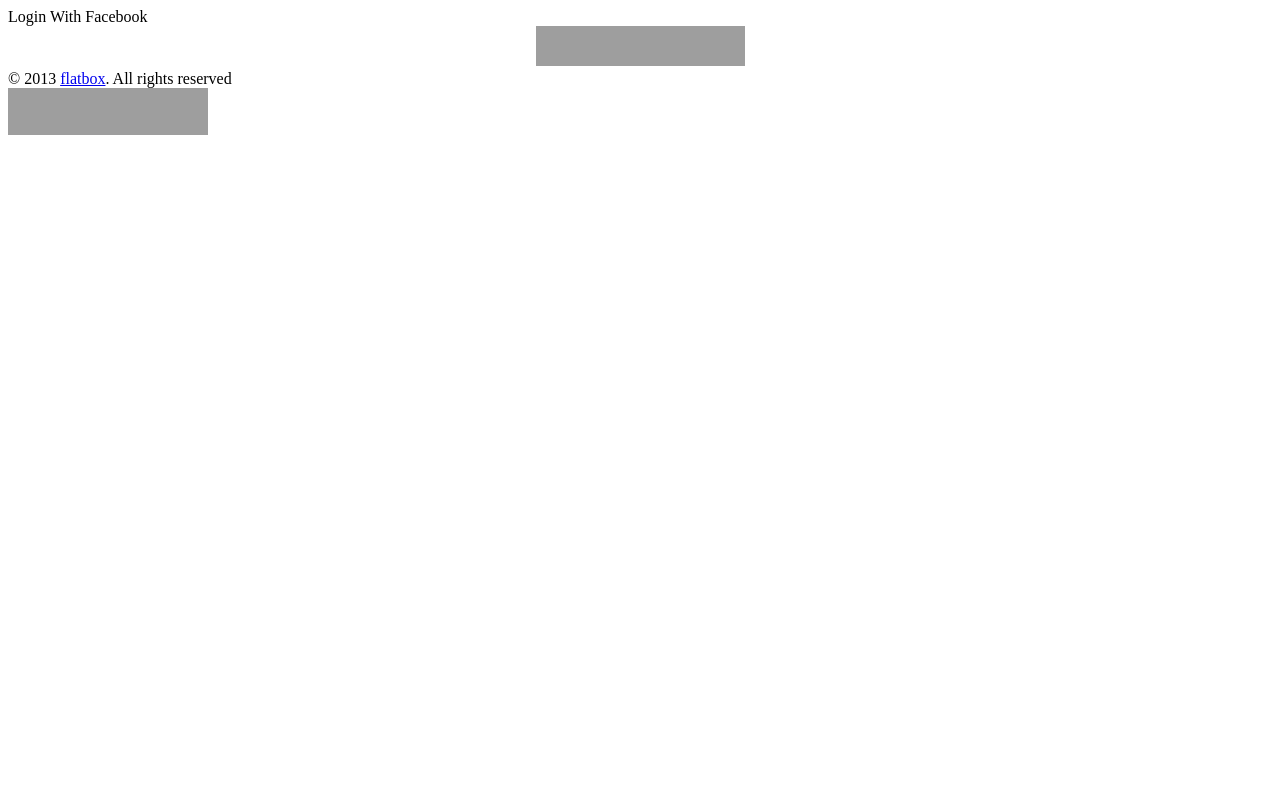
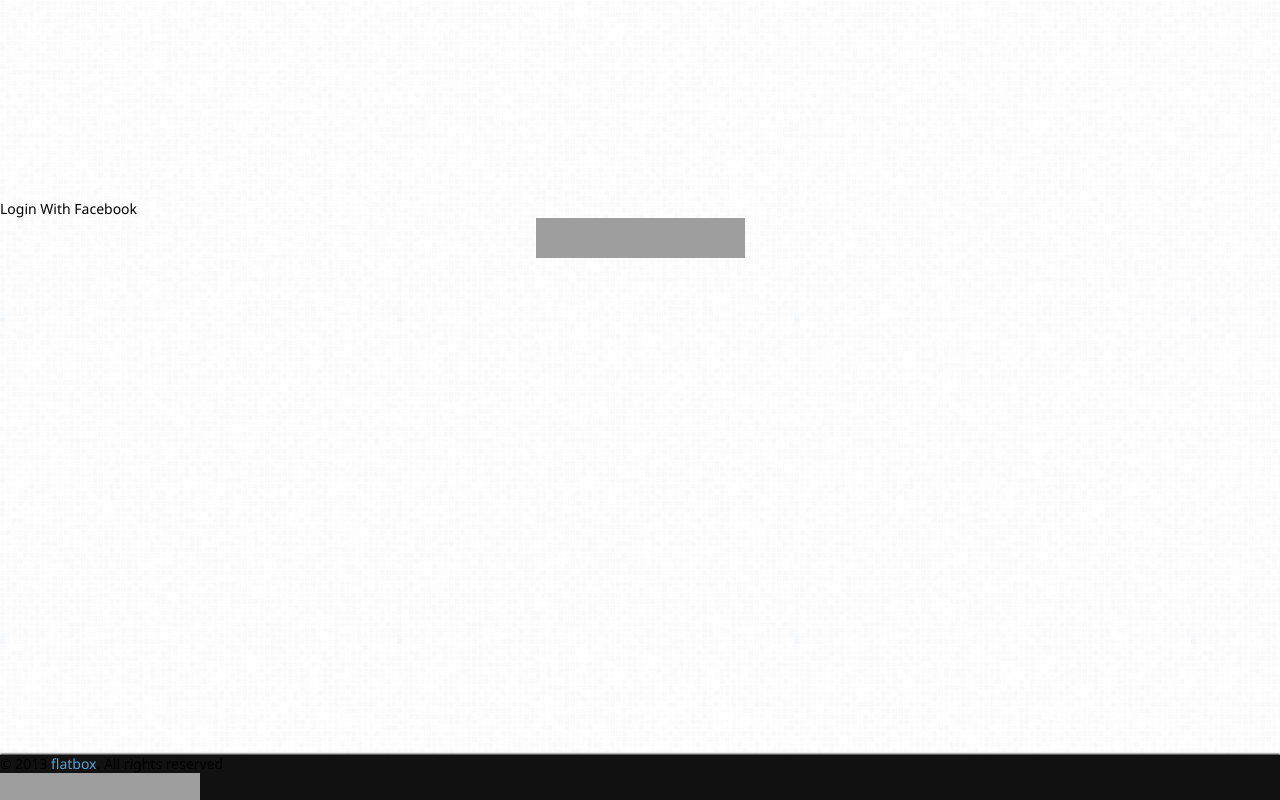
Before and after one commit to EdwinKestler/www, a PHP site: page / in a window 1280 px wide. Run offline with PHP 8.4, Linux system fonts and the light colour scheme; grey boxes are pictures that could not be loaded.

Commit message:
header chaange
header changed

```diff
--- a/index.php
+++ b/index.php
@@ -15,6 +15,21 @@ if (isset($_SESSION["user_id"]) && $_SESSION["user_id"] != "" ) {
 <html>
 <head>
 <title>Facebook Login using PHP</title>
+    <meta charset="utf-8" />
+        <title>CSS3 Animated Navigation Menu | Tutorialzine Demo</title>
+
+        <!-- Our CSS stylesheet file -->
+        <link rel="stylesheet" href="assets/css/styles.css" />
+
+		<!-- Font Awesome Stylesheet -->
+		<link rel="stylesheet" href="assets/font-awesome/css/font-awesome.css" />
+
+		<!-- Including Open Sans Condensed from Google Fonts -->
+		<link rel="stylesheet" href="http://fonts.googleapis.com/css?family=Open+Sans+Condensed:300,700,300italic" />
+
+        <!--[if lt IE 9]>
+          <script src="http://html5shiv.googlecode.com/svn/trunk/html5.js"></script>
+        <![endif]-->
 
 </head>
 
```
